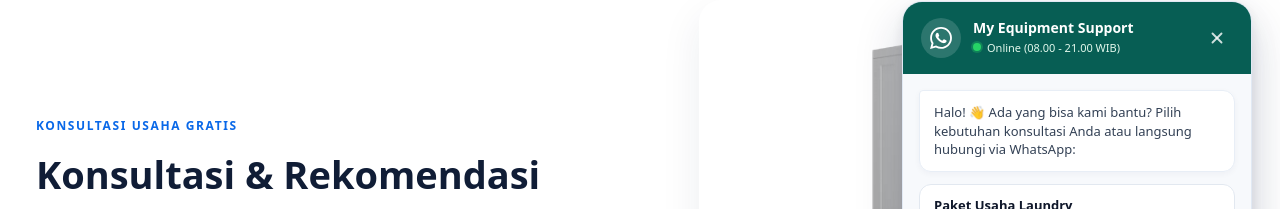
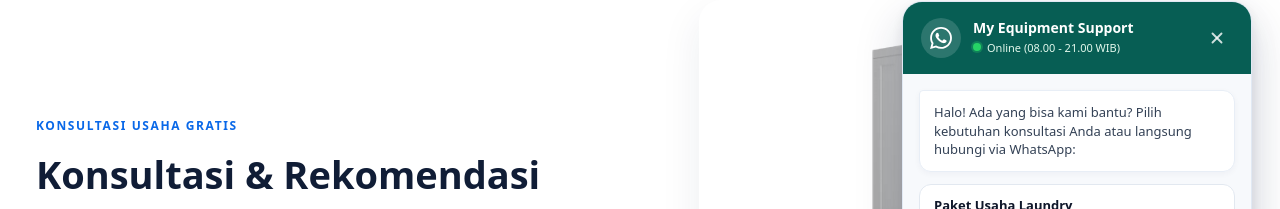
Before and after one commit to kurniaptk-dotcom/my-equipment-indonesia, a Next.js app: page /konsultasi in a window 1280 px wide. Both pictures are taken after a click on the button "Chat Kami". Shown: the part 136-345 px from the top of the page. Built offline with nearby package versions, Linux system fonts and the light colour scheme; no server answers; the database is empty.

Commit message:
fix(ui): remove residual emojis in floating toggle and estimate form

```diff
--- a/src/components/interactive-forms.tsx
+++ b/src/components/interactive-forms.tsx
@@ -370,7 +370,7 @@ export function EstimateForm({ products, whatsapp }: { products: Product[]; what
                   onClick={() => typeof window !== 'undefined' && window.print()}
                   style={{ marginTop: '0.5rem', fontSize: '0.85rem' }}
                 >
-                  🖨️ Cetak / Simpan Ringkasan PDF
+                  Cetak / Simpan Ringkasan PDF
                 </button>
               </>
             ) : (
--- a/src/components/whatsapp-floating-toggle.tsx
+++ b/src/components/whatsapp-floating-toggle.tsx
@@ -109,7 +109,7 @@ export function WhatsAppFloatingToggle({ contact }: Props) {
 
           <div className="whatsapp-floating-card__body">
             <div className="whatsapp-floating-card__bubble">
-              <p>Halo! 👋 Ada yang bisa kami bantu? Pilih kebutuhan konsultasi Anda atau langsung hubungi via WhatsApp:</p>
+              <p>Halo! Ada yang bisa kami bantu? Pilih kebutuhan konsultasi Anda atau langsung hubungi via WhatsApp:</p>
             </div>
 
             <div className="whatsapp-floating-topics">
```
